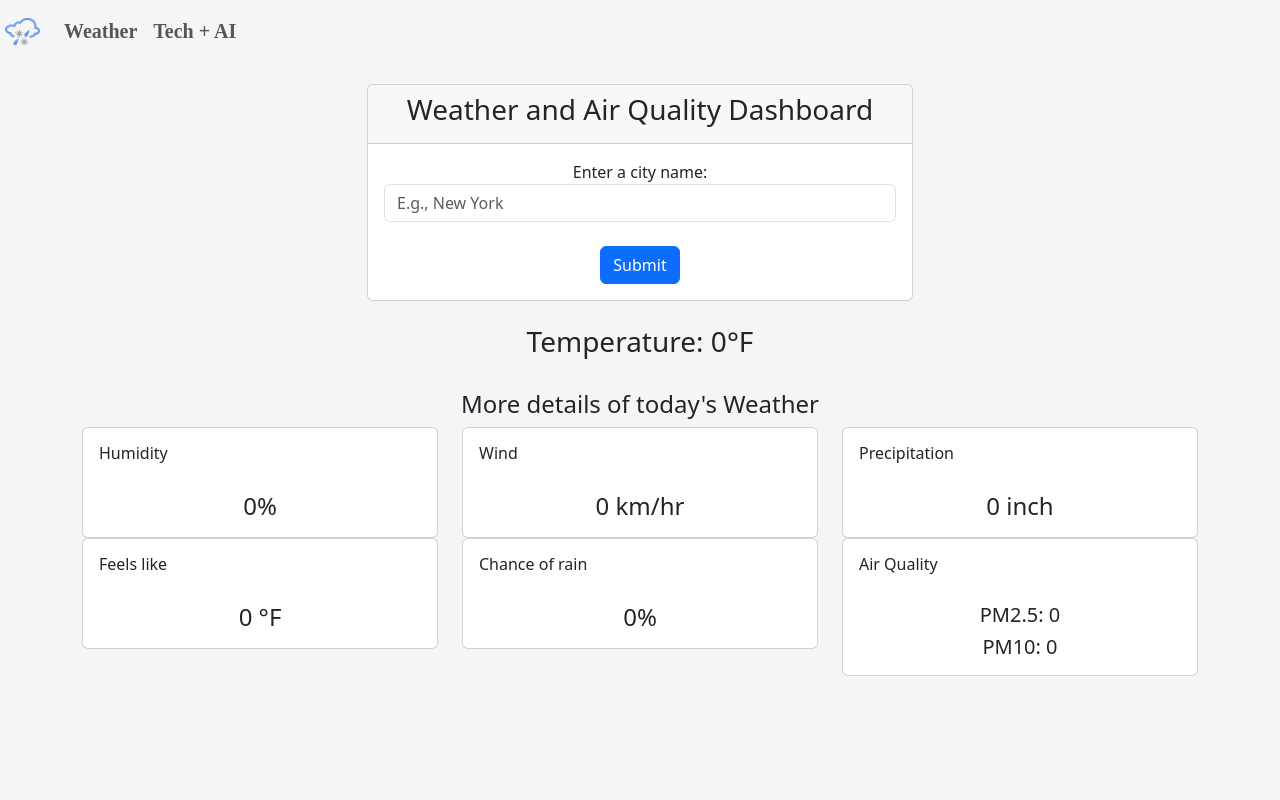
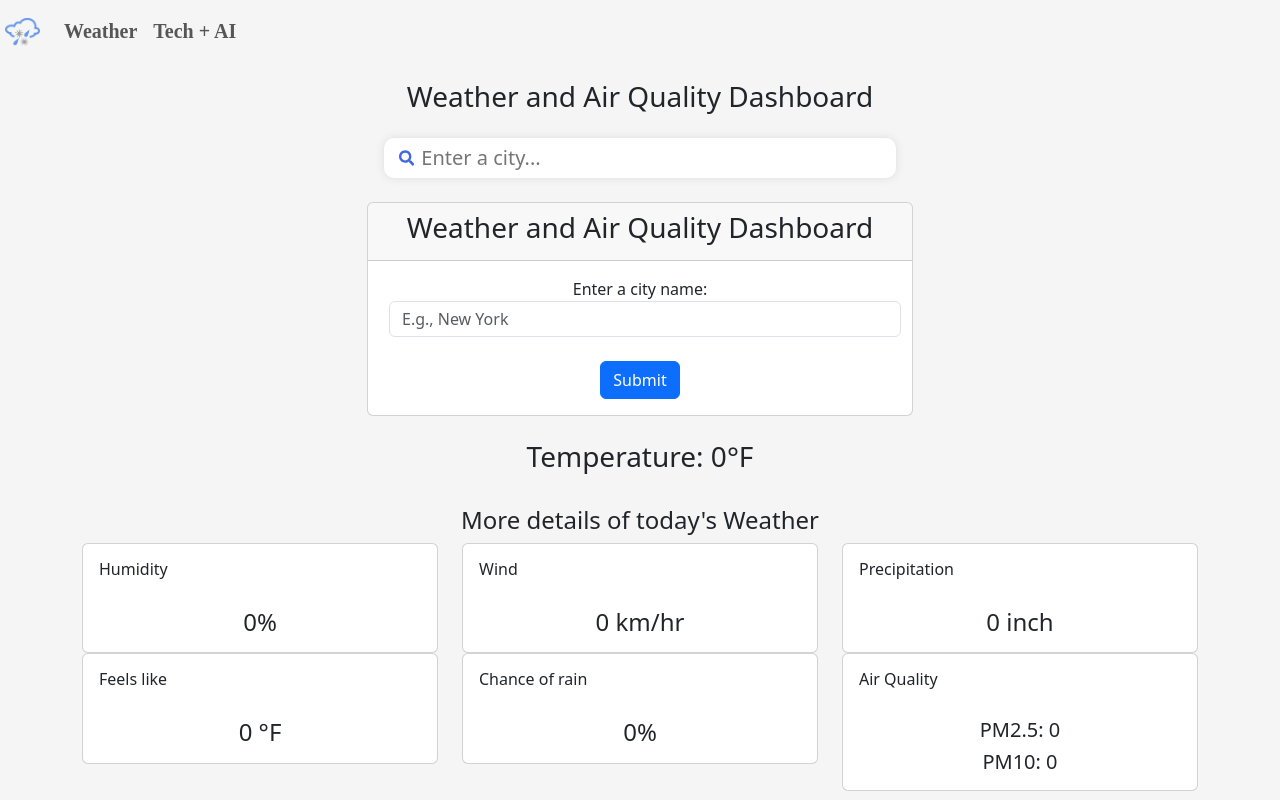
Before and after one commit to ayushkgu/Data-Aggregation, a React (Create React App) app: page /components/Dashboard in a window 1280 px wide. Built offline with nearby package versions, Linux system fonts and the light colour scheme.

Commit message:
Added autocomplete feature
Added autocomplete feature to textbox which fetches locations from API as you type

```diff
--- a/src/App.css
+++ b/src/App.css
@@ -3,7 +3,7 @@
   background-color:whitesmoke;
   height: 100vh;
   width: 100vw;
-  padding-top: 30px;
+  padding-top: 40px;
   overflow-x: hidden;
   overflow-y: auto;
   position: relative;
--- /dev/null
+++ b/src/components/Dashboard.css
@@ -0,0 +1,9 @@
+.search-bar-container {
+    padding-top: 2vh;
+    width: 40%;
+    margin: auto;
+    display: flex;
+    flex-direction: column;
+    align-items: center;
+    min-width: 200px;
+  }
--- a/src/components/Dashboard.tsx
+++ b/src/components/Dashboard.tsx
@@ -1,6 +1,10 @@
 import React, { useState } from 'react';
 import 'bootstrap/dist/css/bootstrap.min.css';
 import axios from 'axios';
+import './Dashboard.css';
+import { SearchResultsList } from './SearchResultsList';
+import { SearchResult } from './SearchResult';
+import { SearchBar } from './SearchBar';
 
 interface GeocodingResult {
   latitude: number;
@@ -22,6 +26,8 @@ interface AirQualityData {
 }
 
 const Dashboard: React.FC = () => {
+  const [results, setResults] = useState<any[]>([]);
+
   const [city, setCity] = useState('');
 
   const initialCoordinates: GeocodingResult = { latitude: 0, longitude: 0 };
@@ -41,7 +47,7 @@ const Dashboard: React.FC = () => {
   const getCoordinates = async () => {
     try {
       const response = await axios.get(
-        `https://geocoding-api.open-meteo.com/v1/search?name=` + city + `&count=1&language=en&format=json`
+        `https://geocoding-api.open-meteo.com/v1/search?name=` + city + `&count=10&language=en&format=json`
       );
       const data = response.data;
 
@@ -137,6 +143,15 @@ const Dashboard: React.FC = () => {
 
   return (
     <div className='App'>
+        <h3>Weather and Air Quality Dashboard</h3>
+
+    {/* Search Bar */}
+      <div className="">
+      <div className="search-bar-container">
+        <SearchBar setResults={setResults} />
+        {results && results.length > 0 && <SearchResultsList results={results} />}
+      </div>
+    </div>
 
       <div className="container">
         <div className="row">
--- /dev/null
+++ b/src/components/SearchBar.css
@@ -0,0 +1,28 @@
+.input-wrapper {
+    width: 100%;
+    height: 2.5rem;
+    border: none;
+    border-radius: 10px;
+    padding: 0 15px;
+    box-shadow: 0px 0px 8px #ddd;
+    background-color: white;
+    display: flex;
+    align-items: center;
+  }
+
+  input {
+    background-color: transparent;
+    border: none;
+    height: 100%;
+    font-size: 1.25rem;
+    width: 100%;
+    margin-left: 5px;
+  }
+
+  input:focus {
+    outline: none;
+  }
+
+  #search-icon {
+    color: royalblue;
+  }
--- /dev/null
+++ b/src/components/SearchBar.tsx
@@ -0,0 +1,47 @@
+import { useState, ChangeEvent } from "react";
+import { FaSearch } from "react-icons/fa";
+import axios from "axios";
+import "./SearchBar.css";
+
+interface SearchBarProps {
+  setResults: React.Dispatch<React.SetStateAction<any[]>>;
+}
+
+  export const SearchBar: React.FC<SearchBarProps> = ({ setResults }) => {
+    const [city, setCity] = useState<string>("");
+
+    const fetchData = (value: string) => {
+      axios.get( `https://geocoding-api.open-meteo.com/v1/search?name=` + city + `&count=10&language=en&format=json`, {
+          params: {
+            name: city,
+            count: 10,
+            language: "en",
+            format: "json",
+          },
+        })
+        .then((response) => {
+          const results = response.data.results;
+          setResults(results);
+        })
+        .catch((error) => {
+          console.error("Error fetching search results:", error);
+        });
+    };
+
+    const handleChange = (e: ChangeEvent<HTMLInputElement>) => {
+      const value = e.target.value;
+      setCity(value);
+      fetchData(value);
+    };
+
+    return (
+      <div className="input-wrapper">
+        <FaSearch id="search-icon" />
+        <input id="inputSearch"
+          placeholder="Enter a city..."
+          value={city}
+          onChange={handleChange}
+        />
+      </div>
+    );
+  };
--- /dev/null
+++ b/src/components/SearchResult.css
@@ -0,0 +1,7 @@
+.search-result {
+    padding: 10px 20px;
+  }
+
+  .search-result:hover {
+    background-color: #efefef;
+  }
--- /dev/null
+++ b/src/components/SearchResult.tsx
@@ -0,0 +1,21 @@
+import "./SearchResult.css";
+import { SearchBar } from "./SearchBar";
+
+interface SearchResultProps {
+  result: string;
+  longitude: string;
+  latitude: string;
+}
+
+export const SearchResult: React.FC<SearchResultProps> = ({ result, latitude, longitude  }) => {
+  return (
+    <div
+      className="search-result"
+      onClick={(e: React.MouseEvent<HTMLDivElement>) =>
+        alert(`You selected ${result}! \n(${latitude}, ${longitude})`)
+      }
+    >
+        {result}
+    </div>
+  );
+};
--- /dev/null
+++ b/src/components/SearchResultsList.css
@@ -0,0 +1,12 @@
+.results-list {
+    width: 100%;
+    background-color: white;
+    display: flex;
+    flex-direction: column;
+    box-shadow: 0px 0px 8px #ddd;
+    border-radius: 10px;
+    margin-top: 1rem;
+    max-height: 300px;
+    overflow-y: auto;
+    text-align: left;
+  }
--- /dev/null
+++ b/src/components/SearchResultsList.tsx
@@ -0,0 +1,16 @@
+import "./SearchResultsList.css";
+import { SearchResult } from "./SearchResult";
+
+interface SearchResultsListProps {
+  results: { name: string, country: string, admin1: string, latitude: string, longitude: string}[];
+}
+
+export const SearchResultsList: React.FC<SearchResultsListProps> = ({ results }) => {
+  return (
+    <div className="results-list">
+      {results.map((result, id) => {
+        return <SearchResult result={result.name + ", " + result.admin1 + ", " + result.country} key={id} latitude ={result.latitude} longitude ={result.longitude} />;
+      })}
+    </div>
+  );
+};
```
Also changed, not shown: package.json (+7 -0 lines), 1 other file (tests, documents, lock files or other folders).
